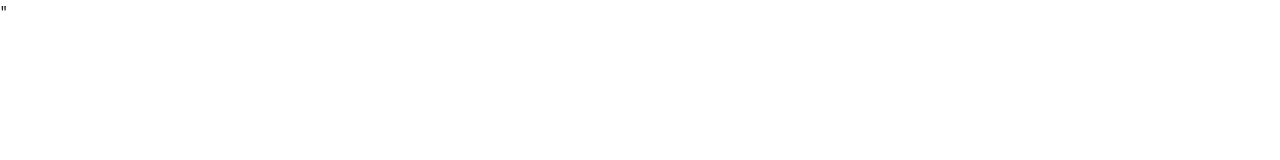
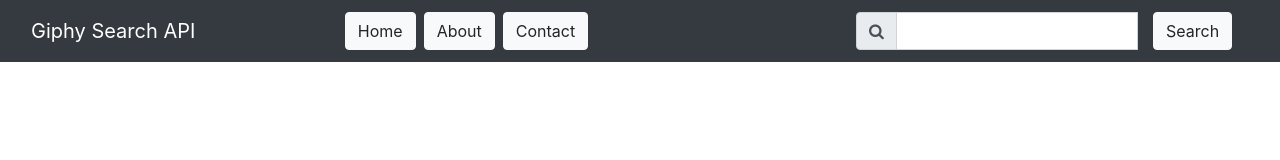
Before and after one commit to RMottola68/Project2, a plain HTML site: page index.html in a window 1280 px wide. Drawn offline with nearby package versions, Linux system fonts and the light colour scheme.

Commit message:
added nav bar, inline search, and giphy brand

```diff
--- a/index.html
+++ b/index.html
@@ -1,12 +1,61 @@
 <!DOCTYPE html>
 <html>
+
 <head>
     <title>Giphy Search</title>
-    <link rel="stylesheet" href="https://stackpath.bootstrapcdn.com/bootstrap/4.5.2/css/bootstrap.min.css" integrity="sha384-JcKb8q3iqJ61gNV9KGb8thSsNjpSL0n8PARn9HuZOnIxN0hoP+VmmDGMN5t9UJ0Z" crossorigin="anonymous">"
+    <link rel="stylesheet" href="https://stackpath.bootstrapcdn.com/bootstrap/4.5.2/css/bootstrap.min.css"
+        integrity="sha384-JcKb8q3iqJ61gNV9KGb8thSsNjpSL0n8PARn9HuZOnIxN0hoP+VmmDGMN5t9UJ0Z" crossorigin="anonymous">"
     <link href="https://maxcdn.bootstrapcdn.com/font-awesome/4.7.0/css/font-awesome.min.css" rel="stylesheet">
+    <script src="script.js"></script>
 </head>
+
 <body>
-    <script src="https://cdnjs.cloudflare.com/ajax/libs/jquery/3.5.1/jquery.min.js" integrity="sha512-bLT0Qm9VnAYZDflyKcBaQ2gg0hSYNQrJ8RilYldYQ1FxQYoCLtUjuuRuZo+fjqhx/qtq/1itJ0C2ejDxltZVFg==" crossorigin="anonymous"></script>
-    <script src="https://stackpath.bootstrapcdn.com/bootstrap/4.5.2/js/bootstrap.min.js" integrity="sha384-B4gt1jrGC7Jh4AgTPSdUtOBvfO8shuf57BaghqFfPlYxofvL8/KUEfYiJOMMV+rV" crossorigin="anonymous"></script>
+    <script src="https://cdnjs.cloudflare.com/ajax/libs/jquery/3.5.1/jquery.min.js"
+        integrity="sha512-bLT0Qm9VnAYZDflyKcBaQ2gg0hSYNQrJ8RilYldYQ1FxQYoCLtUjuuRuZo+fjqhx/qtq/1itJ0C2ejDxltZVFg=="
+        crossorigin="anonymous"></script>
+    <script src="https://stackpath.bootstrapcdn.com/bootstrap/4.5.2/js/bootstrap.min.js"
+        integrity="sha384-B4gt1jrGC7Jh4AgTPSdUtOBvfO8shuf57BaghqFfPlYxofvL8/KUEfYiJOMMV+rV" crossorigin="anonymous">
+    </script>
+
+    <nav class="navbar navbar-expand-lg navbar-dark bg-dark fixed-top grid grid-cols-12">
+        <a class="navbar-brand col-sm">Giphy Search API</a>
+        <button class="navbar-toggler" data-target="#my-nav" data-toggle="collapse" aria-controls="my-nav"
+            aria-expanded="false" aria-label="Toggle navigation">
+            <span class="navbar-toggler-icon"></span>
+        </button>
+        <div id="my-nav" class="collapse navbar-collapse">
+            <ul class="navbar-nav mr-auto">
+                <li class="nav-item">
+                    <a class="btn btn-light m-1" href="#">Home<span class="sr-only">(current)</span></a>
+                </li>
+                <li class="nav-item">
+                    <a class="btn btn-light m-1" href="#" tabindex="-1" aria-disabled="true">About</a>
+                </li>
+                <li class="nav-item">
+                    <a class="btn btn-light m-1" href="#" tabindex="-1" aria-disabled="true">Contact</a>
+                </li>
+            </ul>
+            <form class="form-inline">
+                <div class="form-group row">
+                    <div class="input-group">
+                        <div class="input-group-prepend">
+                            <span class="input-group-text">
+                                <i class="fa fa-search"></i>
+                            </span>
+                        </div>
+                        <input id="email" class="form-control" type="text" name="email" required="required">
+                        <div class="col-sm-4">
+                            <button type="submit" class="btn btn-light">Search</button>
+                        </div>
+                    </div>
+                </div>
+            </form>
+
+
+        </div>
+    </nav>
+
+
 </body>
+
 </html>
```
